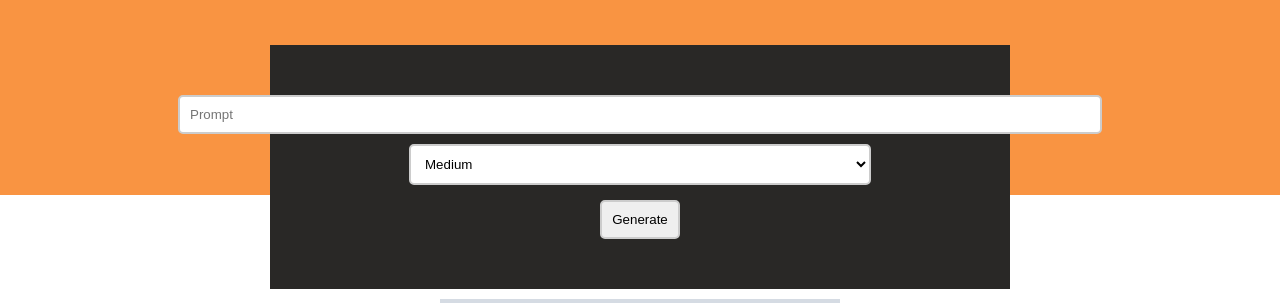
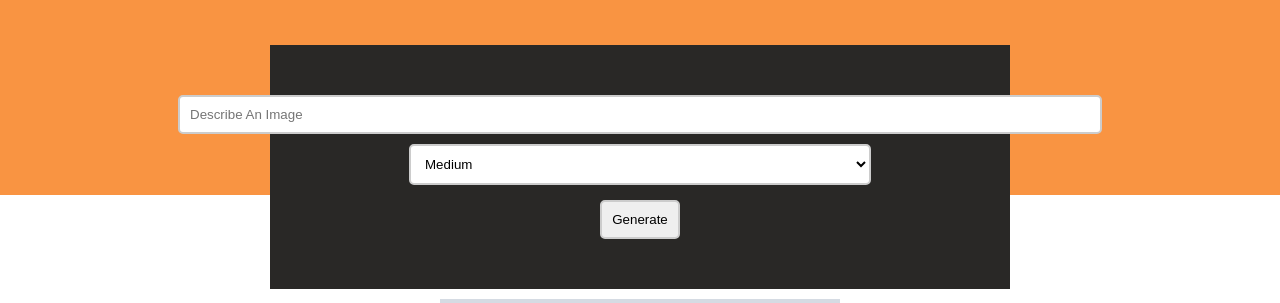
Before and after one commit to sachithdh/AI-Image-Generator, a Flask app: template templates/index.html in a window 1280 px wide. Shown: the part 164-467 px from the top of the page. Run offline with Flask 3, Linux system fonts and the light colour scheme; the template is opened without the code that fills it: most values are stand-ins (such as "Sample title", 1, 10 or a date in 2020); grey boxes marked "Sample" are stand-in pictures.

Commit message:
Update base.html

```diff
--- a/templates/base.html
+++ b/templates/base.html
@@ -17,7 +17,7 @@
     <div class="hero"></div>
     <div class="src">
         <form action="/generate" method="post">
-            <input type="text" name="prompt" placeholder="Prompt"><br>
+            <input type="text" name="prompt" placeholder="Describe An Image"><br>
             <select name="size">
                 <option disabled value="">Select size</option>
                 <option value="256x256">Small</option>
```
